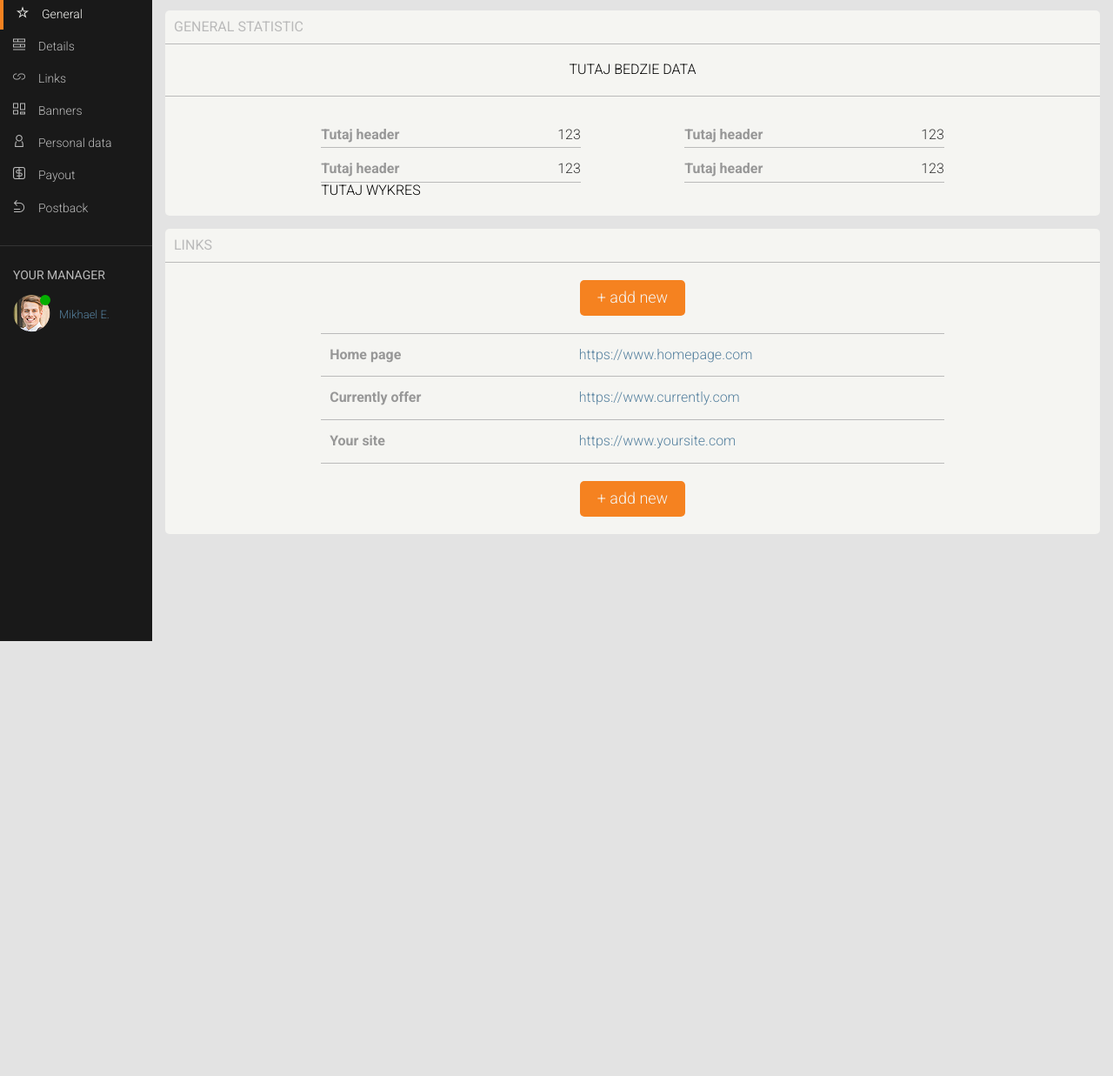
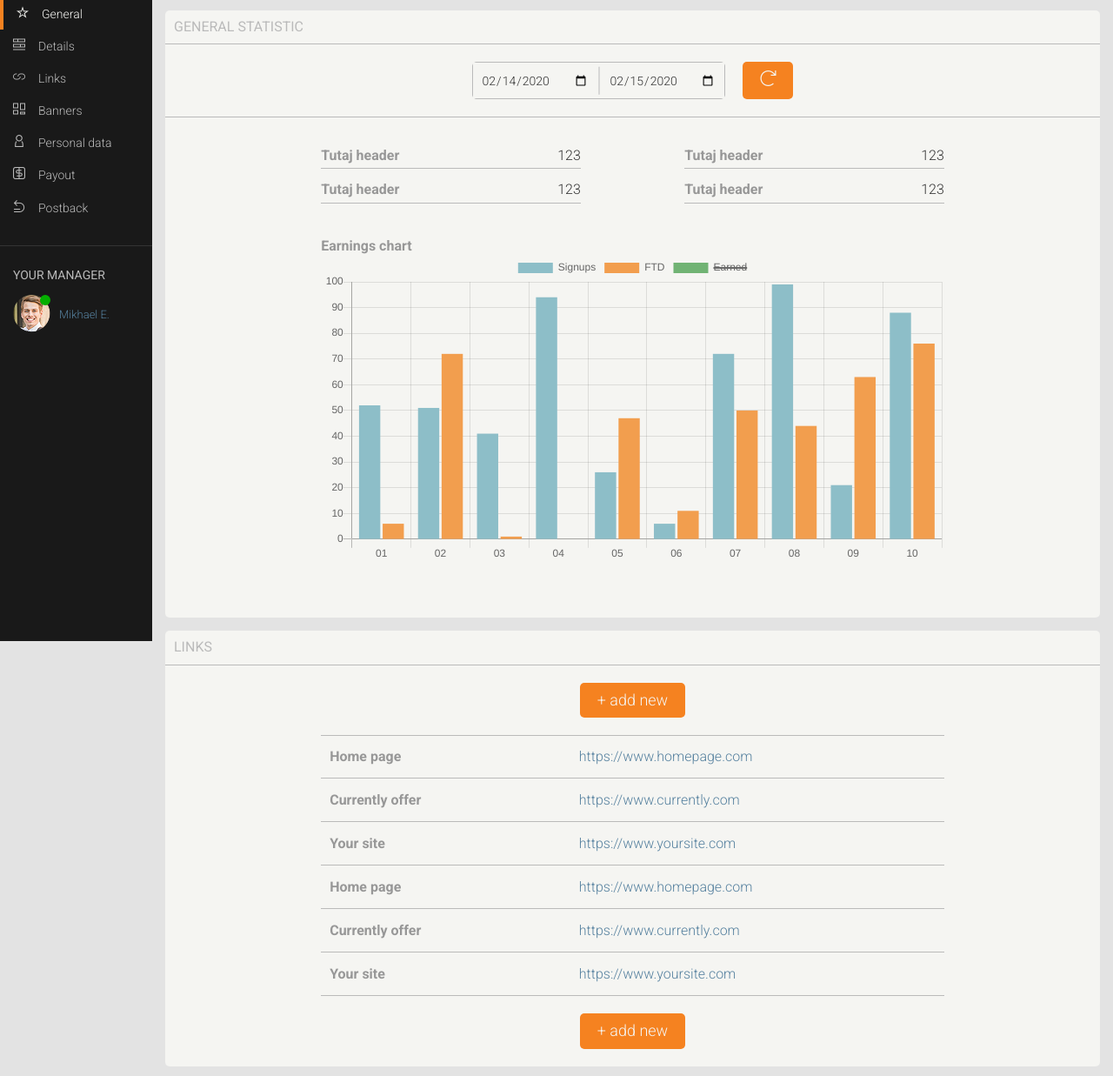
Before and after one commit to adam-goss94/admin-panel, a website: page src/index.html in a window 1280 px wide. Shown: the part 63-1300 px from the top of the page at 87% size. Before the commit the page ends 800 px from the top, so only its background shows below. Drawn offline with nearby package versions, Linux system fonts and the light colour scheme; files that its build step writes are made by us from their sources.

Commit message:
Add styles for inputs in data-range picker

```diff
--- a/src/index.html
+++ b/src/index.html
@@ -79,7 +79,15 @@
         <div class="container-body">
           <div class="row">
             <div class="wrapper">
-              TUTAJ BEDZIE DATA
+              <div class="row">
+                <form class="data-range">
+                  <div class="input-wrapper">
+                    <input type="date" class="input font-text date-from">
+                    <input type="date" class="input font-text date-to">
+                  </div>
+                  <button type="submit" class="btn btn-orange"><i class="icon-refresh"></i></button>
+                </form>
+              </div>
             </div>
           </div>
         </div>
@@ -129,8 +137,9 @@
                 </ul>
               </div>
 
-              <div class="row">
-                TUTAJ WYKRES
+              <div class="row margin-both">
+                <h3 class="font-header-section">Earnings chart</h3>
+                <canvas id="myChart"></canvas>
               </div>
             </div>
           </div>
@@ -187,6 +196,42 @@
                     <i class="icon-trash"></i>
                   </div>
                 </li>
+                <li>
+                  <div class="box box-left">
+                    <h2 class="font-header-section">Home page</h2>
+                  </div>
+                  <div class="box box-center">
+                    <a href="#" class="link">https://www.homepage.com</a>
+                  </div>
+                  <div class="box box-right font-header-section">
+                    <i class="icon-links"></i>
+                    <i class="icon-trash"></i>
+                  </div>
+                </li>
+                <li>
+                  <div class="box box-left">
+                    <h2 class="font-header-section">Currently offer</h2>
+                  </div>
+                  <div class="box box-center">
+                    <a href="#" class="link">https://www.currently.com</a>
+                  </div>
+                  <div class="box box-right font-header-section">
+                    <i class="icon-links"></i>
+                    <i class="icon-trash"></i>
+                  </div>
+                </li>
+                <li>
+                  <div class="box box-left">
+                    <h2 class="font-header-section">Your site</h2>
+                  </div>
+                  <div class="box box-center">
+                    <a href="#" class="link">https://www.yoursite.com</a>
+                  </div>
+                  <div class="box box-right font-header-section">
+                    <i class="icon-links"></i>
+                    <i class="icon-trash"></i>
+                  </div>
+                </li>
               </ul>
             </div>
           </div>
@@ -200,5 +245,7 @@
     </section>
   </div>
 
+  <script src="https://cdnjs.cloudflare.com/ajax/libs/Chart.js/2.4.0/Chart.min.js"></script>
+  <script src="js/app.js" type="module"></script>
 </body>
 </html>
--- /dev/null
+++ b/src/js/app.js
@@ -0,0 +1,65 @@
+const app = {
+  initChart: function(){
+    const thisApp = this;
+
+    thisApp.ctx = document.getElementById('myChart').getContext('2d');
+    // eslint-disable-next-line no-undef
+    thisApp.chart = new Chart(thisApp.ctx, {
+      // 1
+      type: 'bar',
+      data: {
+        // 2
+        labels: ['01', '02', '03', '04', '05', '06', '07', '08', '09', '10'],
+        // 3
+        datasets: [{
+          // 4
+          label: 'Signups',
+          // 5
+          backgroundColor: '#8DBEC8',
+          borderColor: '#8DBEC8',
+          // 6
+          data: [ 52, 51, 41, 94, 26, 6, 72, 99, 21, 88 ],
+        },
+        {
+          label: 'FTD',
+          backgroundColor: '#F29E4E',
+          borderColor: '#F29E4E',
+          data: [ 6, 72, 1, 0, 47, 11, 50, 44, 63, 76 ],
+        },
+        {
+          label: 'Earned',
+          backgroundColor: '#71B374',
+          borderColor: '#71B374',
+          data: [ 59, 49, 68, 90, 67, 41, 13, 38, 48, 48 ],
+          // 7
+          hidden: true,
+        }]
+      },
+    });
+  },
+
+  initDate: function(){
+    const thisApp = this;
+    thisApp.dateFrom = document.querySelector('.date-from');
+    thisApp.dateTo = document.querySelector('.date-to');
+    thisApp.dateToday = new Date().toISOString().slice(0,10);
+    thisApp.dateYesterday = dateYesterday(thisApp.dateToday);
+
+    thisApp.dateFrom.value = thisApp.dateYesterday;
+    thisApp.dateTo.value = thisApp.dateToday;
+  },
+
+  init: function(){
+    this.initChart();
+    this.initDate();
+  }
+};
+
+app.init();
+
+function dateYesterday(dateToday){
+  let dateYesterdat = new Date(dateToday);
+  dateYesterdat.setDate(dateYesterdat.getDate() - 1);
+  dateYesterdat = dateYesterdat.toISOString().slice(0,10);
+  return dateYesterdat;
+}
--- /dev/null
+++ b/src/sass/components/_inputs.scss
@@ -0,0 +1,37 @@
+form.data-range{
+  display: flex;
+
+  .input-wrapper{
+    border: 1px solid $color-gray-medium;
+    border-radius: 5px;
+    margin-right: 20px;
+    position: relative;
+
+    &::after{
+      content: '';
+      @include center;
+      height: 80%;
+      width: 1px;
+      background-color: $color-gray-medium;
+    }
+  }
+
+
+  input{
+    border: none;
+    height: 100%;
+    background-color: $color-light;
+  }
+
+
+}
+
+.input{
+  outline: none;
+  padding: 10px;
+
+  &:hover{
+    outline: 2px solid $color-gray-dark;
+    cursor: pointer;
+  }
+}
--- a/src/sass/components/_lists.scss
+++ b/src/sass/components/_lists.scss
@@ -71,8 +71,10 @@
   padding-bottom: 25px;
   border-bottom: 1px solid $color-dark;
 
+
   li{
     padding: 10px 15px;
+    transition: all .3s;
 
     @media(max-width: 767px) {
       display: flex;
--- a/src/sass/partials/_variables.scss
+++ b/src/sass/partials/_variables.scss
@@ -30,3 +30,6 @@ $size-link-small: 13px;
 
 /* Fonts */
 $font-main: 'Roboto', sans-serif;
+
+/* Others */
+$transition: all 1s;
--- a/src/sass/sections/_aside.scss
+++ b/src/sass/sections/_aside.scss
@@ -6,6 +6,7 @@ aside{
   top: 0;
   overflow: hidden;
   z-index: 100;
+  transition: $transition;
 
   .aside-header{
     height: 60px;
@@ -33,6 +34,7 @@ aside{
     flex-direction: column;
     padding-left: 15px;
     margin-top: 25px;
+    transition: $transition;
 
     @media(max-width: 767px) {
       display: none;
--- a/src/sass/sections/_layout.scss
+++ b/src/sass/sections/_layout.scss
@@ -3,7 +3,7 @@
   padding: 60px 0 0 175px;
 
   @media(max-width: 767px) {
-    padding: 0 0 0 50px;
+    padding: 0 0 60px 50px;
   }
 
   section{
@@ -37,6 +37,10 @@
   }
 }
 
+.margin-both{
+  margin: 40px 0 40px 0;
+}
+
 @media(max-width: 767px) {
   @include grid('sm');
 }
--- a/src/sass/style.scss
+++ b/src/sass/style.scss
@@ -11,6 +11,7 @@
 @import "components/buttons";
 @import "components/links";
 @import "components/lists";
+@import "components/inputs";
 
 /* Sections */
 @import "sections/layout";
```
Also changed, not shown: src/js/script.js (deleted).
